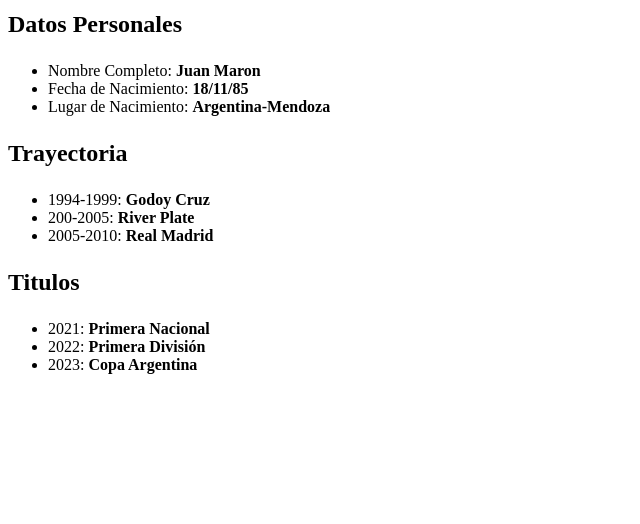
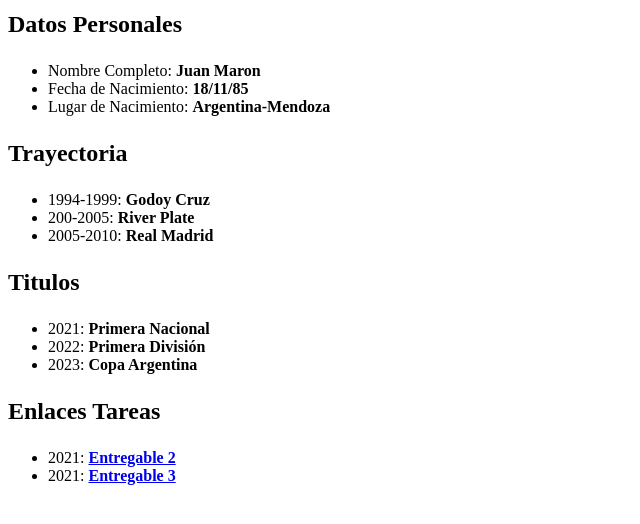
Before and after one commit to juan4961768/nucba_4717, a plain HTML site: page index.html in a window 1280 px wide. Shown: the part 90-614 px from the top of the page, without its empty margins (0-640 px from the left). Drawn offline with Linux system fonts and the light colour scheme.

Commit message:
update index

```diff
--- a/index.html
+++ b/index.html
@@ -30,5 +30,12 @@
   <li>2023: <b>Copa Argentina</b></li>
 </ul></p>
 
+<p>  <h2><p>Enlaces Tareas</p></h2>
+<ul>
+  <li>2021: <b><a href="./e1_2.html">Entregable 2 </a></b></li>
+  <li>2021: <b><a href="e1_3.html">Entregable 3 </a></b></li>
+
+</ul></p>
+
 </body>
 </html>
```
